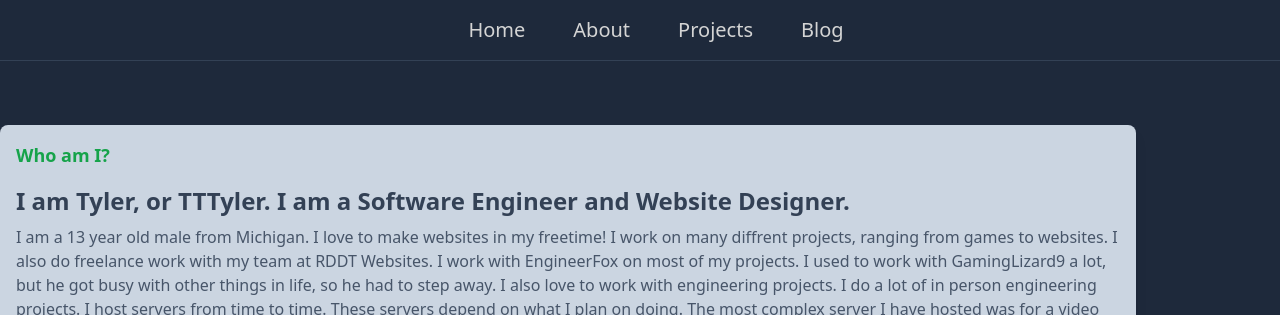
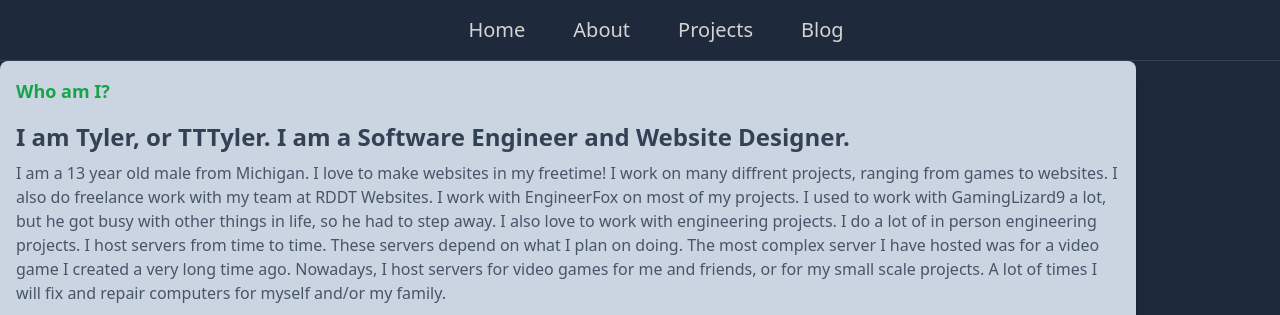
Before and after one commit to RDDT-Websites/RDDT-Website, a website: page about.html in a window 1280 px wide. Shown: the top 315 px of the page. Drawn offline with nearby package versions, Linux system fonts and the light colour scheme.

Commit message:
Update about.html

```diff
--- a/about.html
+++ b/about.html
@@ -43,7 +43,7 @@
     </div>
     </nav>
 
-    <main class="pl-36 sm:p-0 lg:pt-16 lg:pr-36">
+    <main class="pl-36 sm:p-0 pt-16 lg:pr-36">
       <div class="rounded-lg shadow-lg bg-slate-300 p-4">
         <div class="text-lg text-green-600 font-semibold pb-4">
             <span>Who am I?</span>
```
